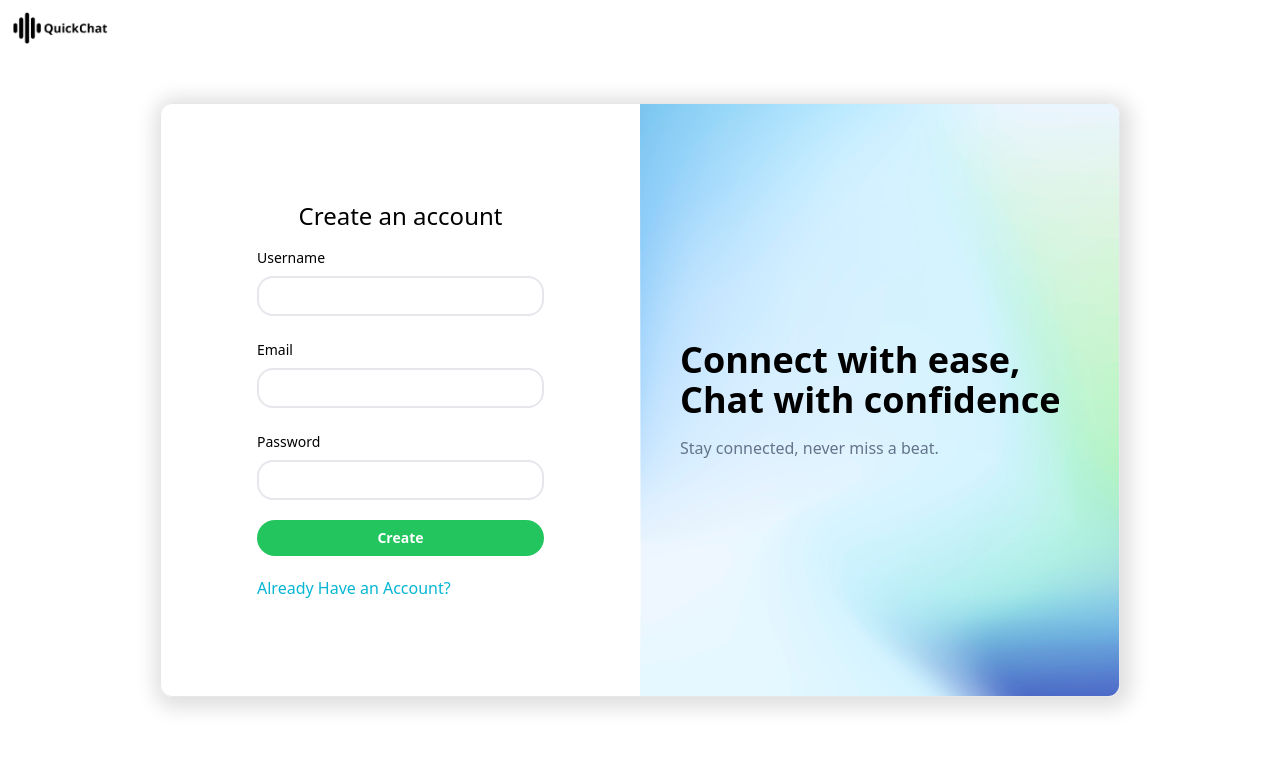
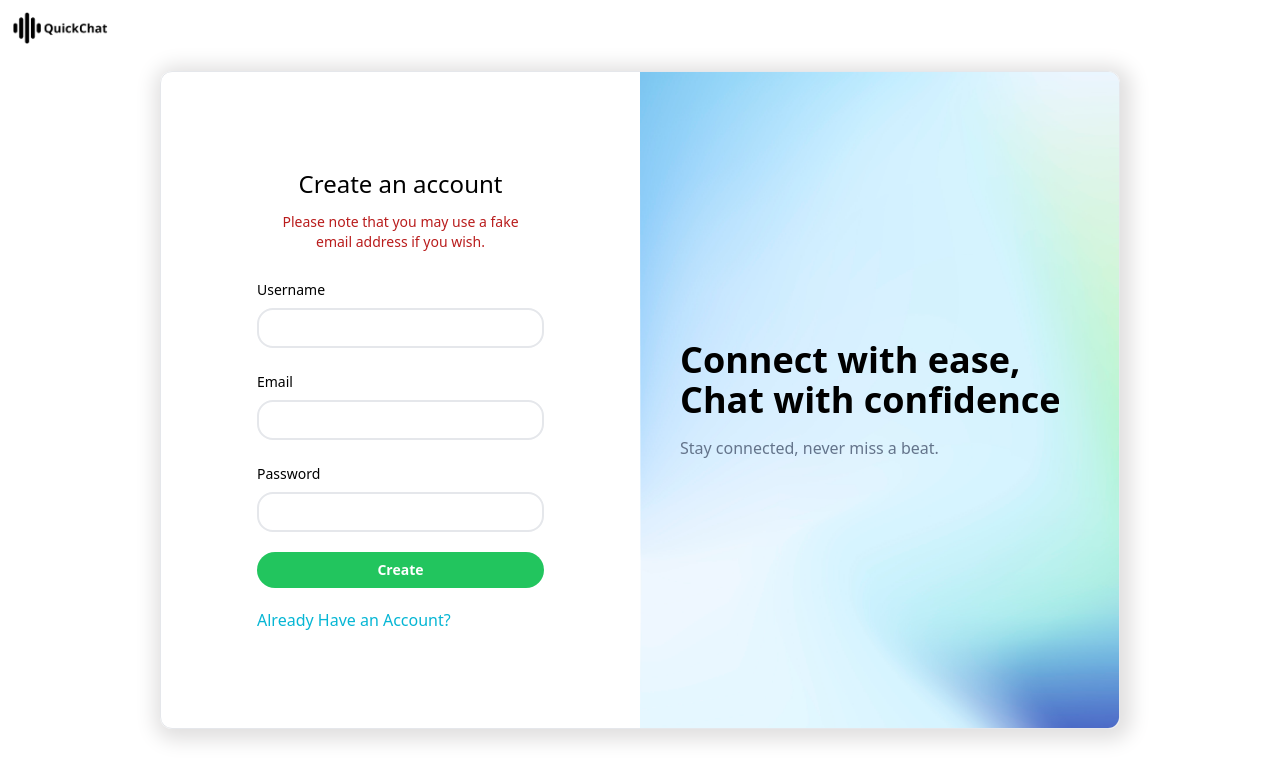
Before and after one commit to andyzhp234/QuickChat, a React (Vite) app in the folder frontend/: page /register in a window 1280 px wide. Shown: the top 782 px of the page. Built offline with nearby package versions, Linux system fonts and the light colour scheme; no server answers.

Commit message:
feat(registration): add information

```diff
--- a/frontend/src/pages/PrivacyPolicy/index.jsx
+++ b/frontend/src/pages/PrivacyPolicy/index.jsx
@@ -1,10 +1,5 @@
 import React from "react";
 
 export default function PrivacyPolicy() {
-  return (
-    <div>
-      <h1>Privacy Policy</h1>
-      <h1>Last updated: February 25, 2023</h1>
-    </div>
-  );
+  return <div></div>;
 }
--- a/frontend/src/pages/Register/Register.jsx
+++ b/frontend/src/pages/Register/Register.jsx
@@ -12,7 +12,9 @@ export default function Register() {
   const [email, setEmail] = React.useState("");
   const [username, setUsername] = React.useState("");
   const [password, setPassword] = React.useState("");
-  const [errorMessage, setErrorMessage] = React.useState("");
+  const [errorMessage, setErrorMessage] = React.useState(
+    "Please note that you may use a fake email address if you wish."
+  );
 
   async function handleSubmit(e) {
     e.preventDefault();
@@ -46,11 +48,7 @@ export default function Register() {
     <div className="flex h-screen w-screen items-center justify-center ">
       <AuthBox>
         <h1 className="text-center text-2xl font-medium">Create an account</h1>
-        {errorMessage != "" ? (
-          <h1 className="p-2 text-center text-sm text-red-700">
-            {errorMessage}
-          </h1>
-        ) : null}
+        <h1 className="p-3 text-center text-sm text-red-700">{errorMessage}</h1>
         <form onSubmit={handleSubmit}>
           <AuthInput
             label={"Username"}
```
